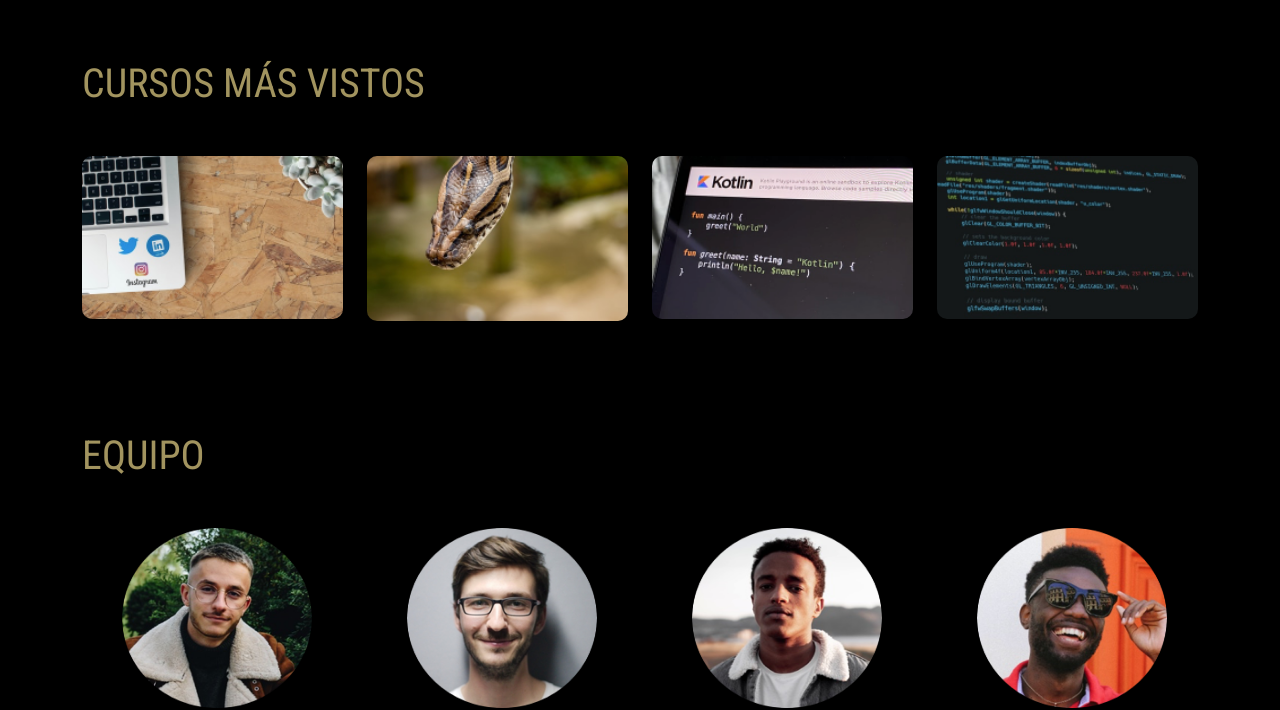
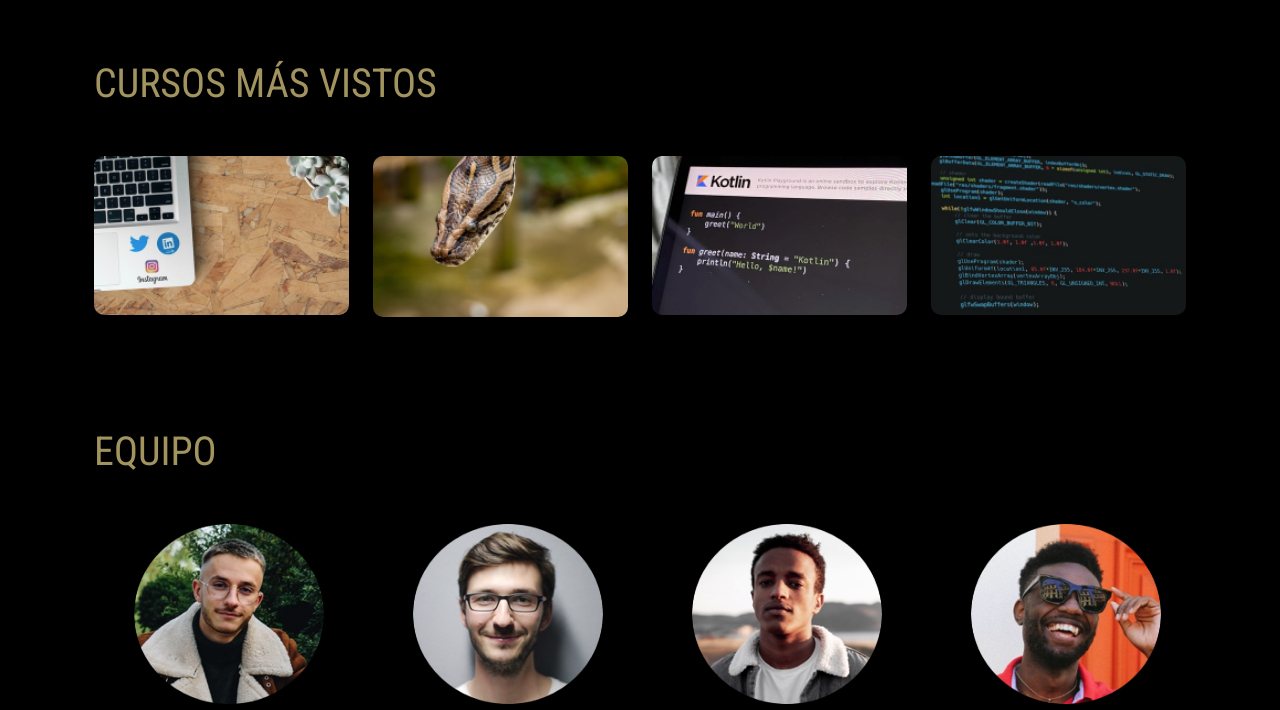
Before and after one commit to nachodiaz/it-skills, an Angular app: page / in a window 1280 px wide. Shown: the part 880-1590 px from the top of the page. Built offline with nearby package versions, Linux system fonts and the light colour scheme.

Commit message:
correction line problem row

```diff
--- a/src/styles.sass
+++ b/src/styles.sass
@@ -8,10 +8,15 @@ $bg-body: #0F0E0E
 $nav-dark: #0F0E0E
 $color-text: #A2945F
 
+
+
 body
     background-color: #000 !important
     overflow-x: hidden
-    width: 100% !important
+    overflow-z: hidden
+    margin: 0
+    padding: 0
+
 
 h2
     color: $color-text
@@ -19,6 +24,11 @@ h2
     margin-left: 0px
     font-family: 'Roboto Condensed', sans-serif
     text-align: left
+
+.row
+    margin-left: 0px
+    margin-right: 0px
+
 
 /***********************/
 /*** NAVIGATION ***/
```
